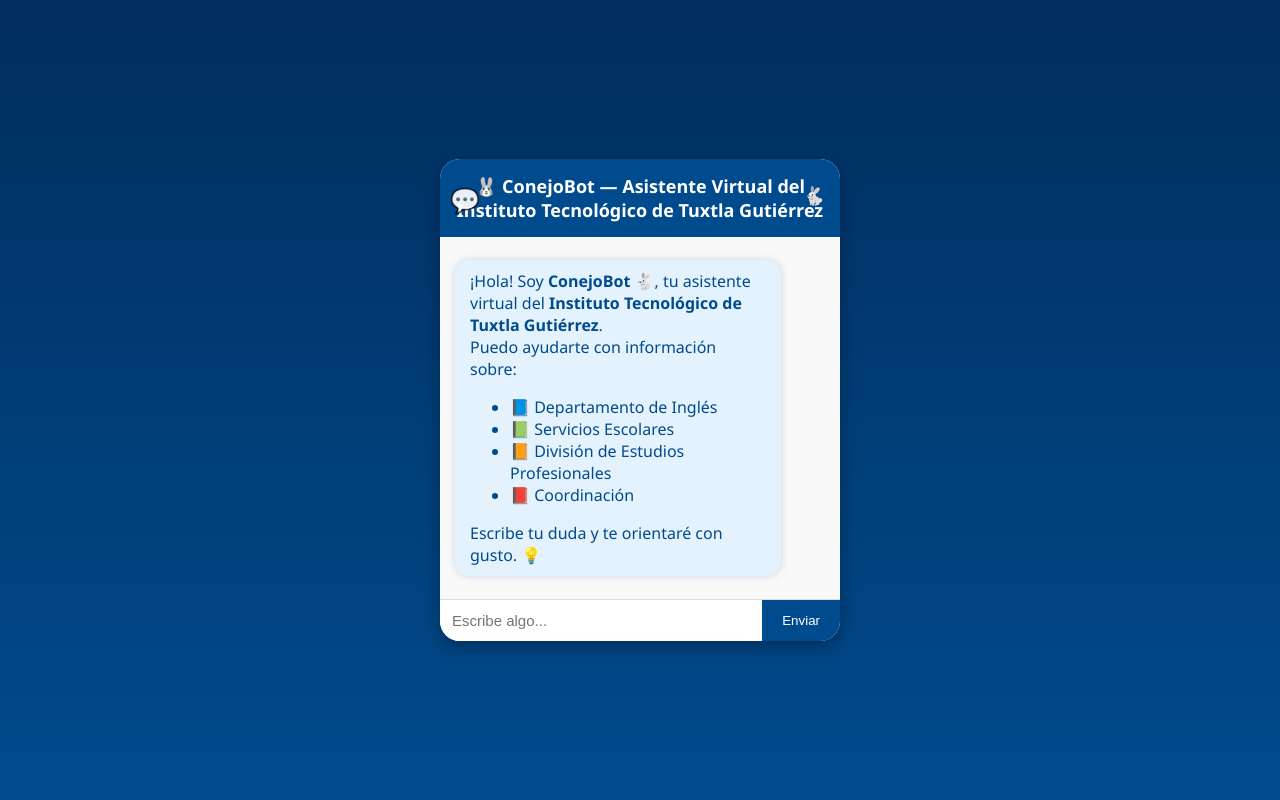
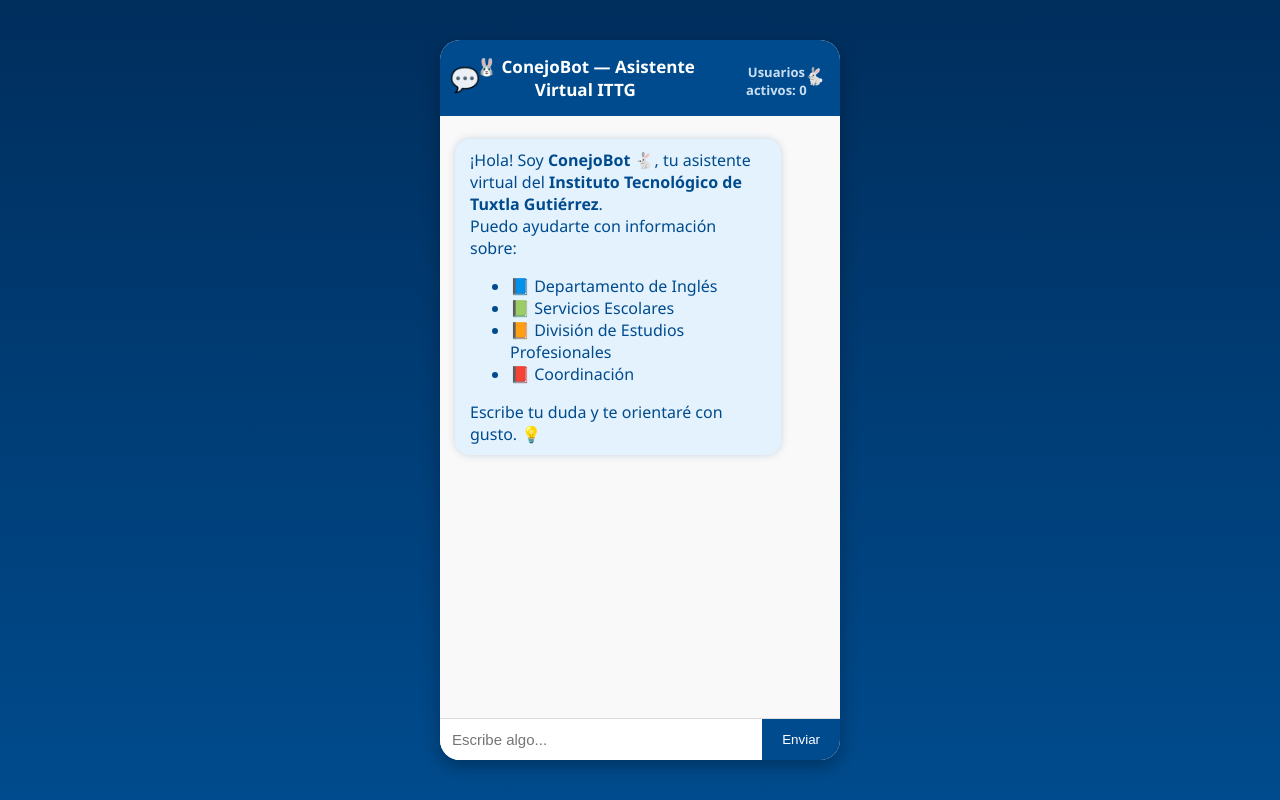
Before and after one commit to 6061jaqueline4002-bot/ConejoBott, a Flask app: page / in a window 1280 px wide. Run offline with Flask 3, Linux system fonts and the light colour scheme.

Commit message:
Update index.html

```diff
--- a/templates/index.html
+++ b/templates/index.html
@@ -6,7 +6,6 @@
     <title>ConejoBot 🐰</title>
     <link rel="stylesheet" href="{{ url_for('static', filename='style.css') }}">
     <style>
-        /* 💙 Estilo general del fondo */
         body {
             background: linear-gradient(180deg, #002E5D 0%, #004B8D 100%);
             color: #fff;
@@ -27,12 +26,7 @@
             box-shadow: 0 6px 18px rgba(0, 0, 0, 0.3);
             display: flex;
             flex-direction: column;
-            animation: fadeIn 1s ease;
-        }
-
-        @keyframes fadeIn {
-            from { opacity: 0; transform: translateY(20px); }
-            to { opacity: 1; transform: translateY(0); }
+            height: 90vh;
         }
 
         .chat-header {
@@ -40,12 +34,11 @@
             color: white;
             padding: 15px;
             text-align: center;
-            font-size: 18px;
+            font-size: 17px;
             font-weight: bold;
             position: relative;
         }
 
-        /* 🐇 Emoji animado en el encabezado */
         .chat-header::after {
             content: "🐇";
             position: absolute;
@@ -58,6 +51,13 @@
             50% { transform: translateY(-5px); }
         }
 
+        .user-count {
+            font-size: 13px;
+            margin-top: 5px;
+            color: #dfefff;
+            opacity: 0.9;
+        }
+
         .chat-box {
             background: #f9f9f9;
             flex: 1;
@@ -65,6 +65,7 @@
             overflow-y: auto;
             display: flex;
             flex-direction: column;
+            scroll-behavior: smooth;
         }
 
         .bot-message, .user-message {
@@ -120,7 +121,6 @@
             background: #003366;
         }
 
-        /* 🐰 Animación "ConejoBot está escribiendo..." */
         .typing {
             font-style: italic;
             color: #004B8D;
@@ -139,7 +139,6 @@
             50% { opacity: 1; }
         }
 
-        /* 💬 Emoji flotante animado */
         .floating-emoji {
             position: absolute;
             bottom: 10px;
@@ -160,7 +159,8 @@
 <body>
     <div class="chat-container">
         <div class="chat-header">
-            🐰 ConejoBot — Asistente Virtual del Instituto Tecnológico de Tuxtla Gutiérrez
+            🐰 ConejoBot — Asistente Virtual ITTG
+            <div class="user-count" id="user-count">Usuarios activos: 0</div>
             <div class="floating-emoji">💬</div>
         </div>
 
@@ -188,6 +188,7 @@
         const form = document.getElementById("chat-form");
         const input = document.getElementById("user-input");
         const chatBox = document.getElementById("chat-box");
+        const userCount = document.getElementById("user-count");
 
         // Mostrar mensaje del usuario
         function addUserMessage(text) {
@@ -222,7 +223,14 @@
             }, speed);
         }
 
-        // Enviar mensaje al backend Flask
+        // Actualizar contador de usuarios
+        async function updateUserCount() {
+            const res = await fetch("/usuarios");
+            const data = await res.json();
+            userCount.textContent = `Usuarios activos: ${data.usuarios}`;
+        }
+
+        // Enviar mensaje
         form.addEventListener("submit", async (e) => {
             e.preventDefault();
             const userText = input.value.trim();
@@ -242,7 +250,10 @@
             const data = await response.json();
             chatBox.removeChild(typingIndicator);
             typeBotMessage(data.respuesta || "Lo siento, no entendí eso 😅");
+            updateUserCount();
         });
+
+        updateUserCount();
     </script>
 </body>
 </html>
```
